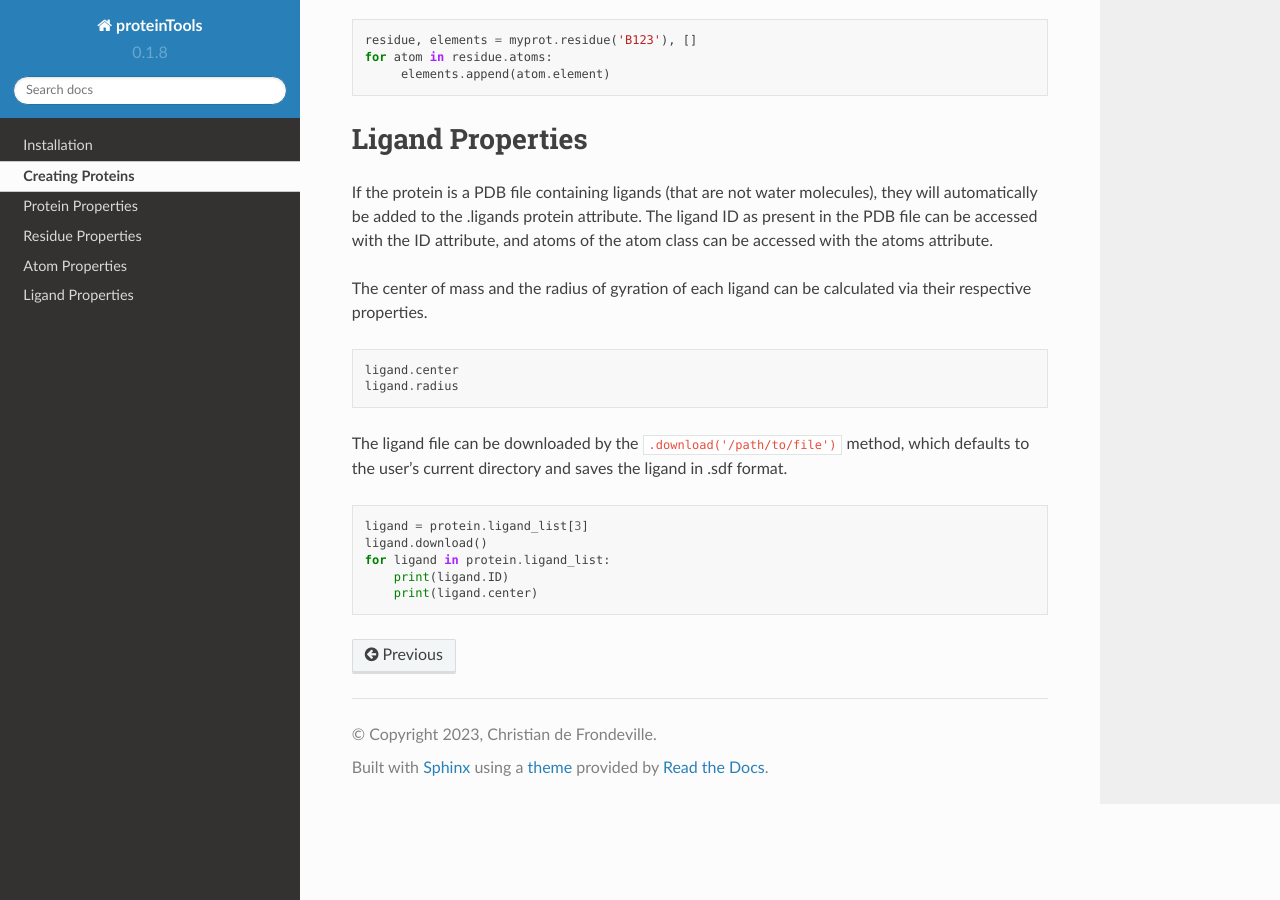
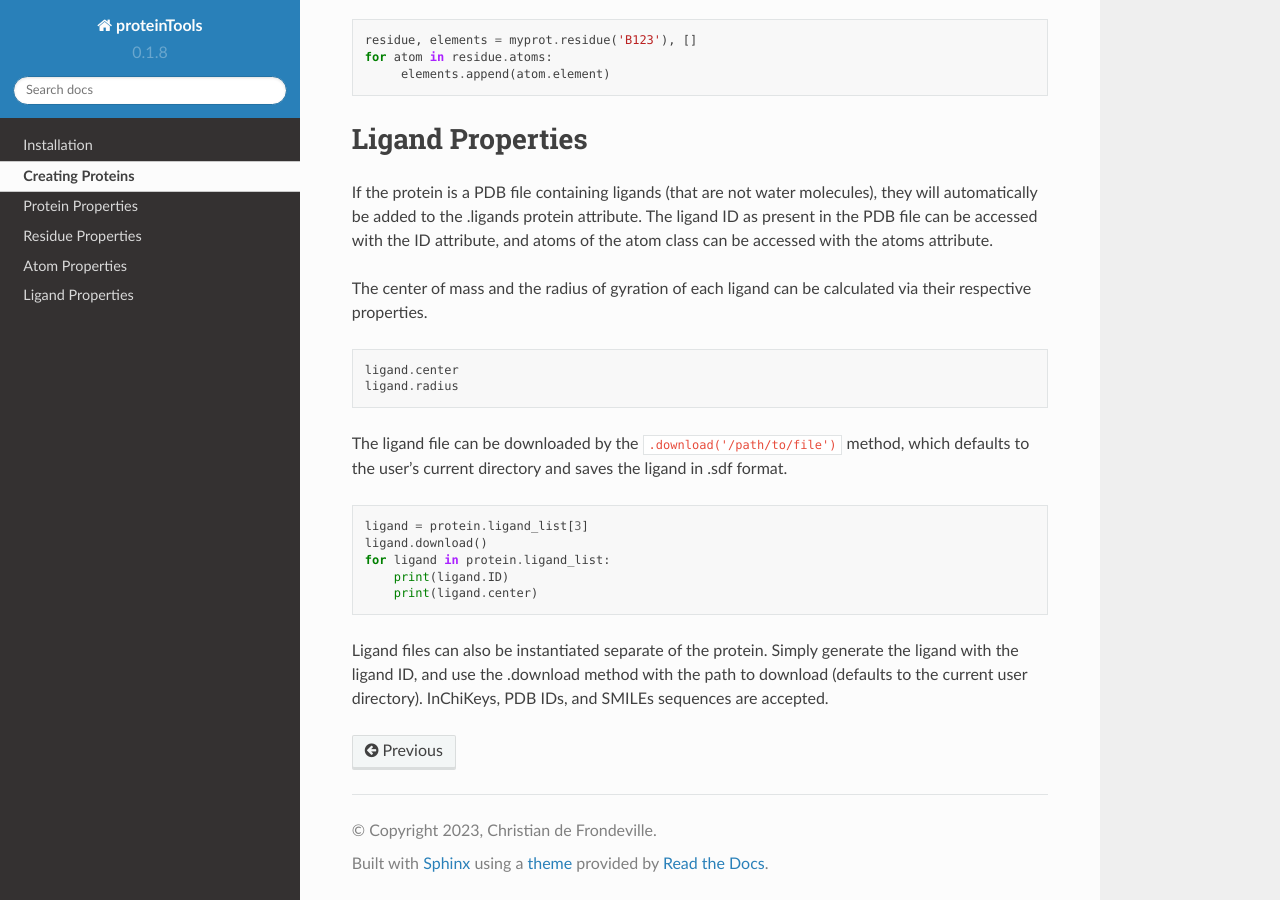
Before and after one commit to tiger1deF/proteinTools, a Sphinx documentation site: the page built from docs/source/documentation.rst, in a window 1280 px wide and 900 px high, scrolled down 2590 px. Built offline with Sphinx 7.4.7 and the Read the Docs theme 2.0.0, drawn with Linux system fonts in a browser that asks for light colours.

Commit message:
Update documentation.rst

```diff
--- a/docs/source/documentation.rst
+++ b/docs/source/documentation.rst
@@ -138,3 +138,9 @@ The ligand file can be downloaded by the ``.download('/path/to/file')`` method,
    for ligand in protein.ligand_list:
        print(ligand.ID)
        print(ligand.center)
+
+Ligand files can also be instantiated separate of the protein. Simply generate the ligand with the ligand ID, and use the .download method with the path to download (defaults to the current user directory). InChiKeys, PDB IDs, and SMILEs sequences are accepted.
+
+.. code-block:: python
+    lig = ligand('C1=CC=C2C(=C1)C=CC=C2CCC(CO)N3C=C(N=C3)C(=O)N')
+    lig.download('/path/to/directory')
```
